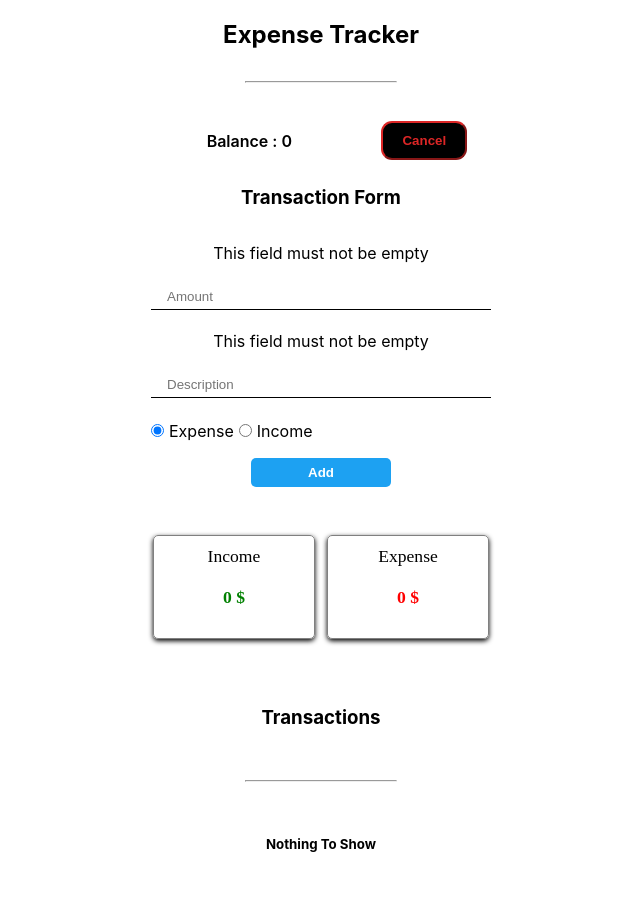
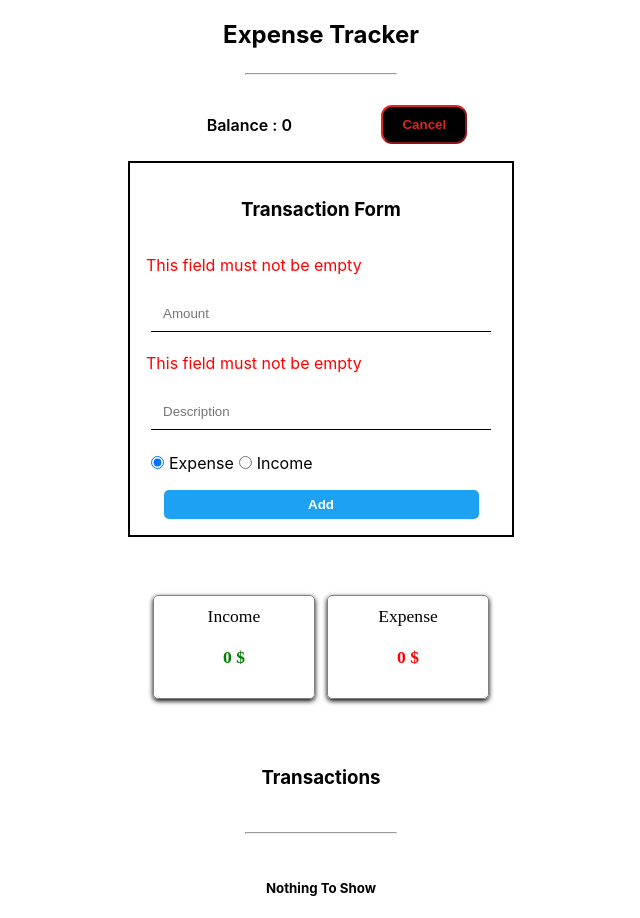
Before and after one commit to Alireza-Allahverdi/expense-tracker, a React (Create React App) app: page / in a window 1280 px wide. Both pictures are taken after a click on the button "Add Transaction". Shown: the whole page, without its empty margins (319-959 px from the left). Before the commit the page ends 874 px from the top, so only its background shows below. Built offline with nearby package versions, Linux system fonts and the light colour scheme.

Commit message:
bugs fixed and error styles added

```diff
--- a/src/styles/App.scss
+++ b/src/styles/App.scss
@@ -5,7 +5,7 @@ body {
 hr {
     width: 150px;
     background-color: black;
-    margin: 2rem auto;
+    margin: 1.5rem auto;
 }
 
 .container {
--- a/src/styles/overviewStyle.scss
+++ b/src/styles/overviewStyle.scss
@@ -26,8 +26,8 @@
         }
     }
     .cancel {
-        color: #DC2626;
-        border-color: #DC2626;
+        color: #dc2626;
+        border-color: #dc2626;
     }
 }
 
@@ -36,22 +36,25 @@
     flex-direction: column;
     max-width: 350px;
     width: 100%;
-    margin: 0 auto;
-    padding: 0 1rem;
+    margin: 10px auto;
+    border: 2px solid black;
+    padding: 1rem;
     justify-content: space-around;
+    .error {
+        color: red;
+        text-align: start;
+    }
     input {
-        padding: 5px 1rem;
+        padding: 10px 12px;
         margin: 5px;
         border: none;
         border-bottom: 1px solid black;
         outline: unset;
-        /*         border-radius: 7px;
- */
     }
     button {
         cursor: pointer;
         margin: 0 auto;
-        width: 40%;
+        width: 90%;
         padding: 7px 1.2rem;
         border-radius: 5px;
         color: white;
```
